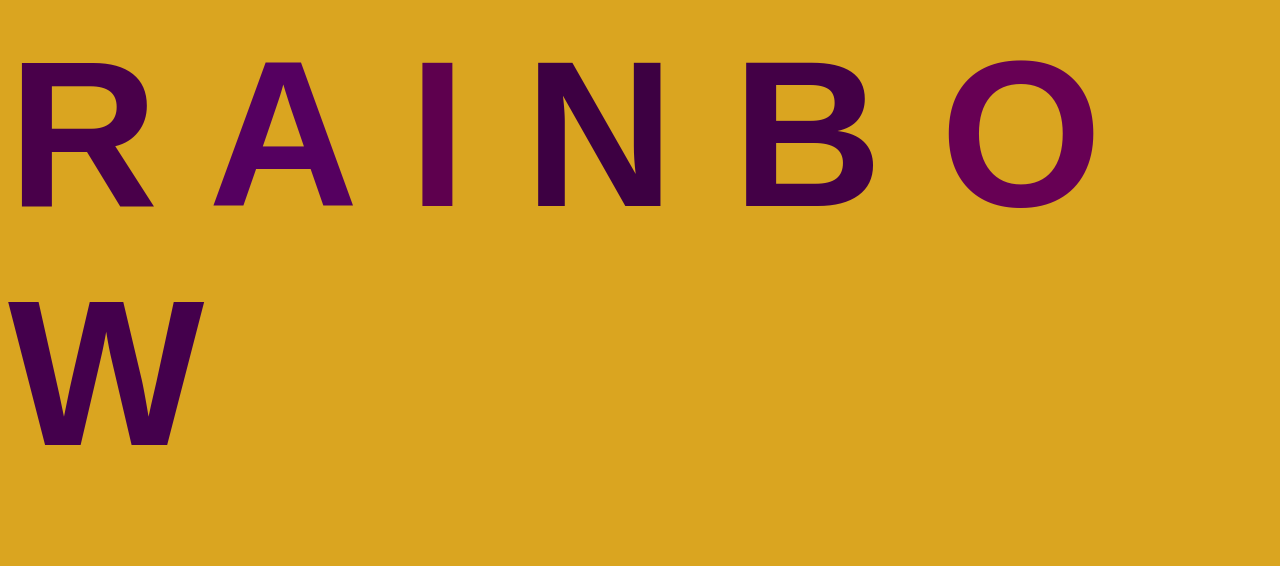
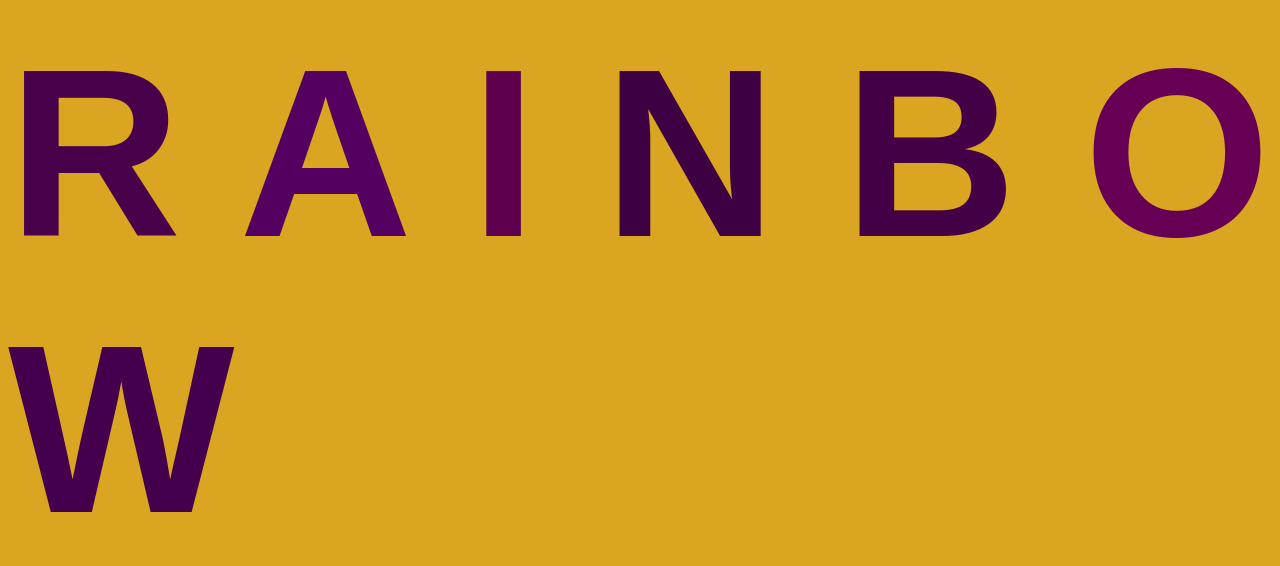
Before and after one commit to alexm323/AnimatedGitTextDemo, a plain HTML site: page index.html in a window 1280 px wide. Shown: the part 154-720 px from the top of the page. Drawn offline with Linux system fonts and the light colour scheme.

Commit message:
LETS TRY AGAIN

```diff
--- a/style.css
+++ b/style.css
@@ -1,15 +1,15 @@
 body {
 	display: flex;
 	justify-content: center;
-	align-items: center;
-	height: 100vh;
+	align-items: left;
+	height: 200vh;
 
 	background-color: goldenrod;
 	font-family: Arial, Helvetica, sans-serif;
 }
 
 h1 {
-	font-size: 13rem;
+	font-size: 15rem;
 }
 .letter {
 	transition: color 5000ms;
```
